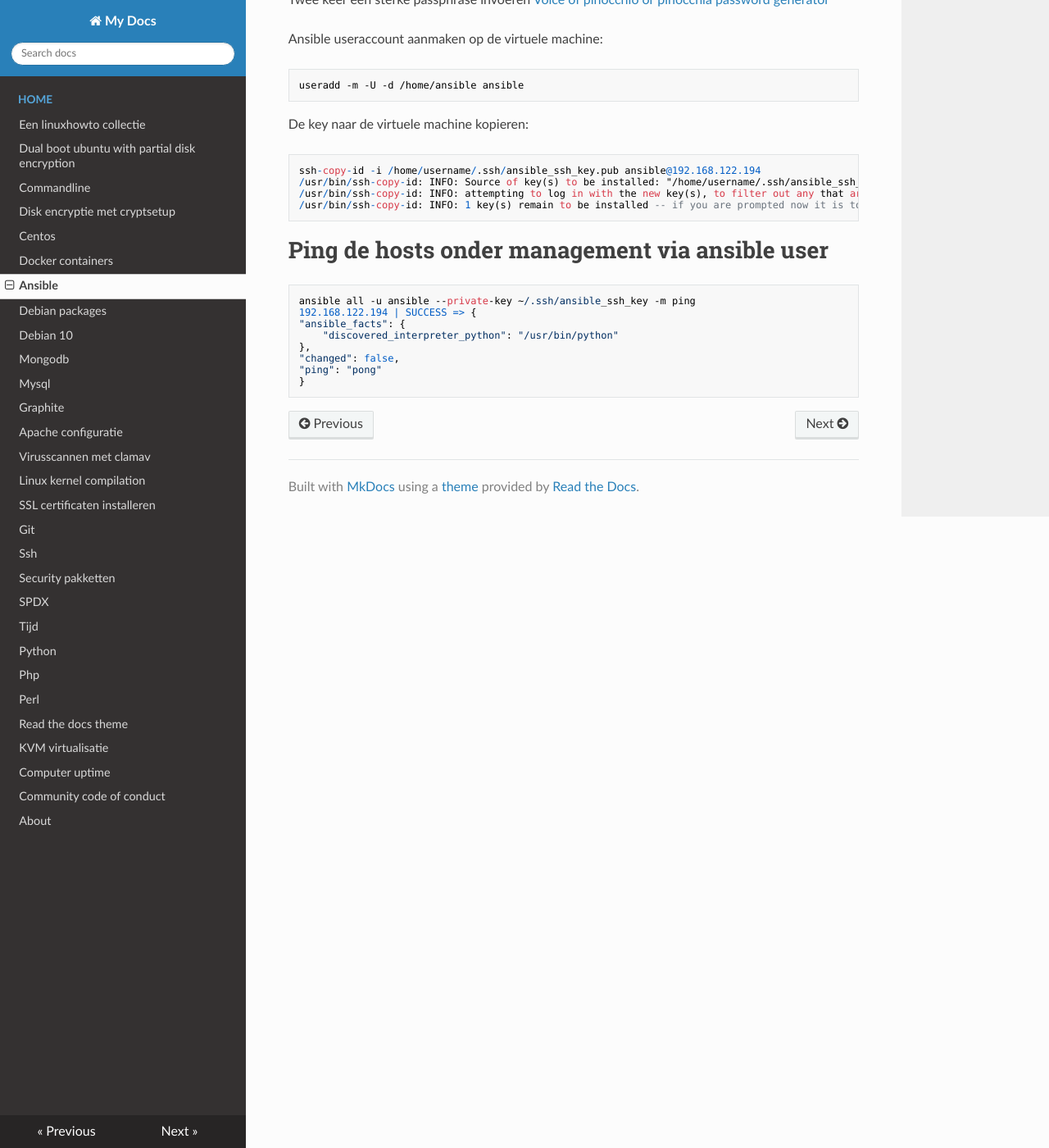
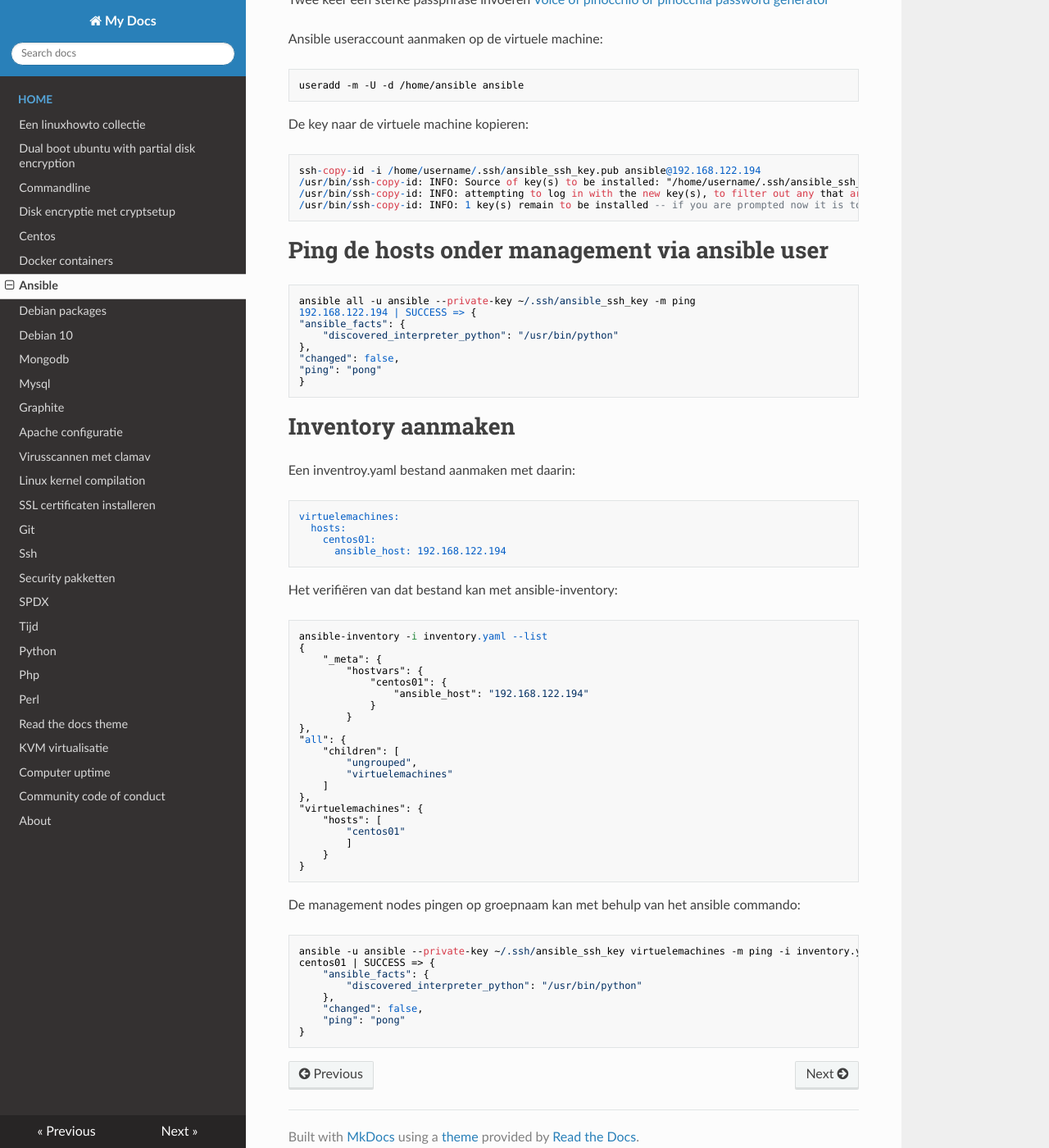
Before and after one commit to MatthewBuchananAstley/linuxhowto, an MkDocs documentation site: the page built from docs/ansible.md, in a window 1280 px wide and 1400 px high, scrolled down 978 px. Shown: the whole window at 82% size. Built offline with MkDocs 1.6.1, drawn with Linux system fonts in a browser that asks for light colours; nearby versions of some CDN libraries.

Commit message:
last commit was only adjustment of text, this commit is because of the áddition of more howto text

```diff
--- a/docs/ansible.md
+++ b/docs/ansible.md
@@ -57,3 +57,47 @@ De key naar de virtuele machine kopieren:
     "changed": false,
     "ping": "pong"
     }
+
+# Inventory aanmaken
+
+Een inventroy.yaml bestand aanmaken met daarin:
+
+    virtuelemachines:
+      hosts:
+        centos01:
+          ansible_host: 192.168.122.194
+
+Het verifiëren van dat bestand kan met ansible-inventory:
+
+    ansible-inventory -i inventory.yaml --list
+    {
+        "_meta": {
+            "hostvars": {
+                "centos01": {
+                    "ansible_host": "192.168.122.194"
+                }
+            }
+    },
+    "all": {
+        "children": [
+            "ungrouped",
+            "virtuelemachines"
+        ]
+    },
+    "virtuelemachines": {
+        "hosts": [
+            "centos01"
+            ]
+        }
+    }
+
+De management nodes pingen op groepnaam kan met behulp van het ansible commando:
+
+    ansible -u ansible --private-key ~/.ssh/ansible_ssh_key virtuelemachines -m ping -i inventory.yaml
+    centos01 | SUCCESS => {
+        "ansible_facts": {
+            "discovered_interpreter_python": "/usr/bin/python"
+        },
+        "changed": false,
+        "ping": "pong"
+    }
```
